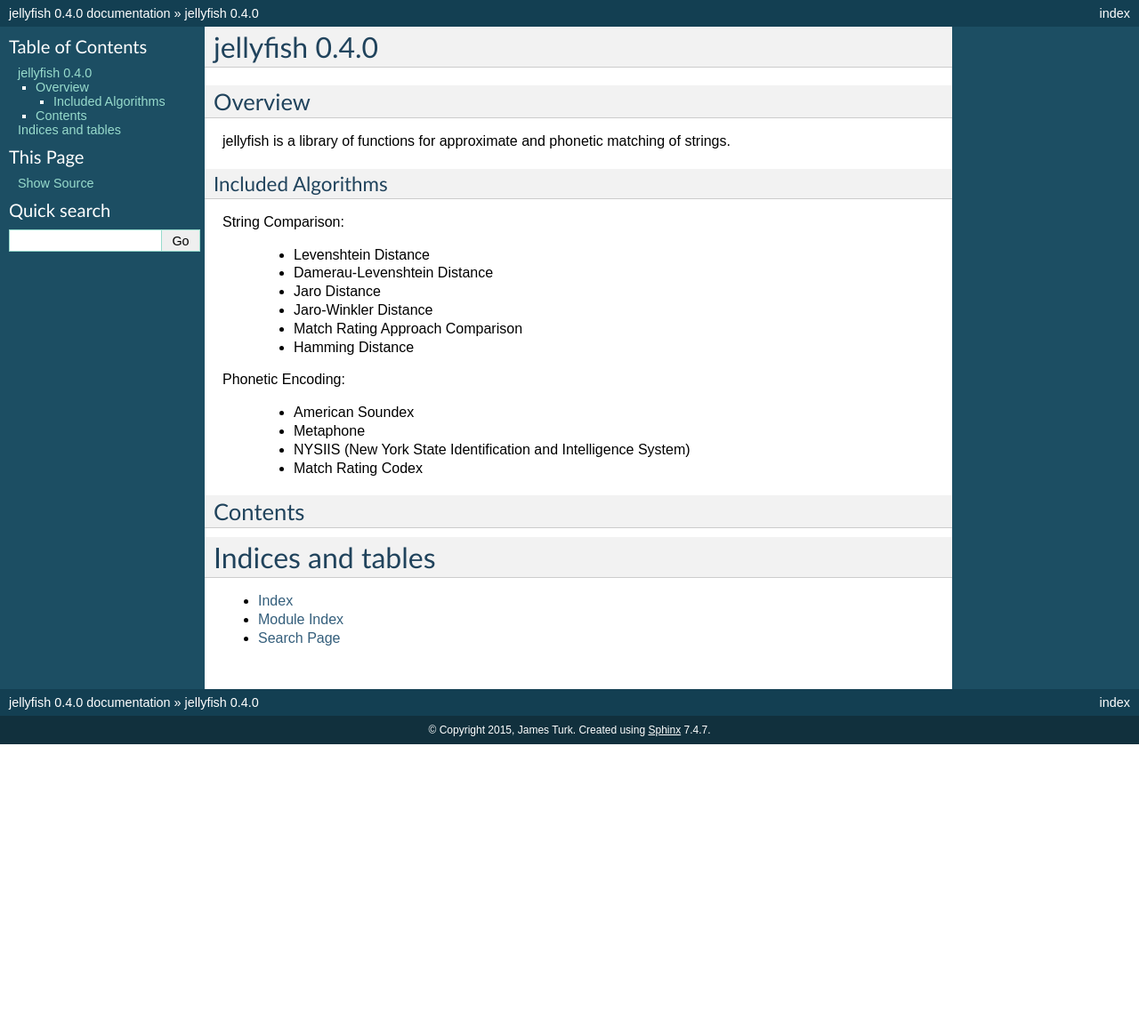
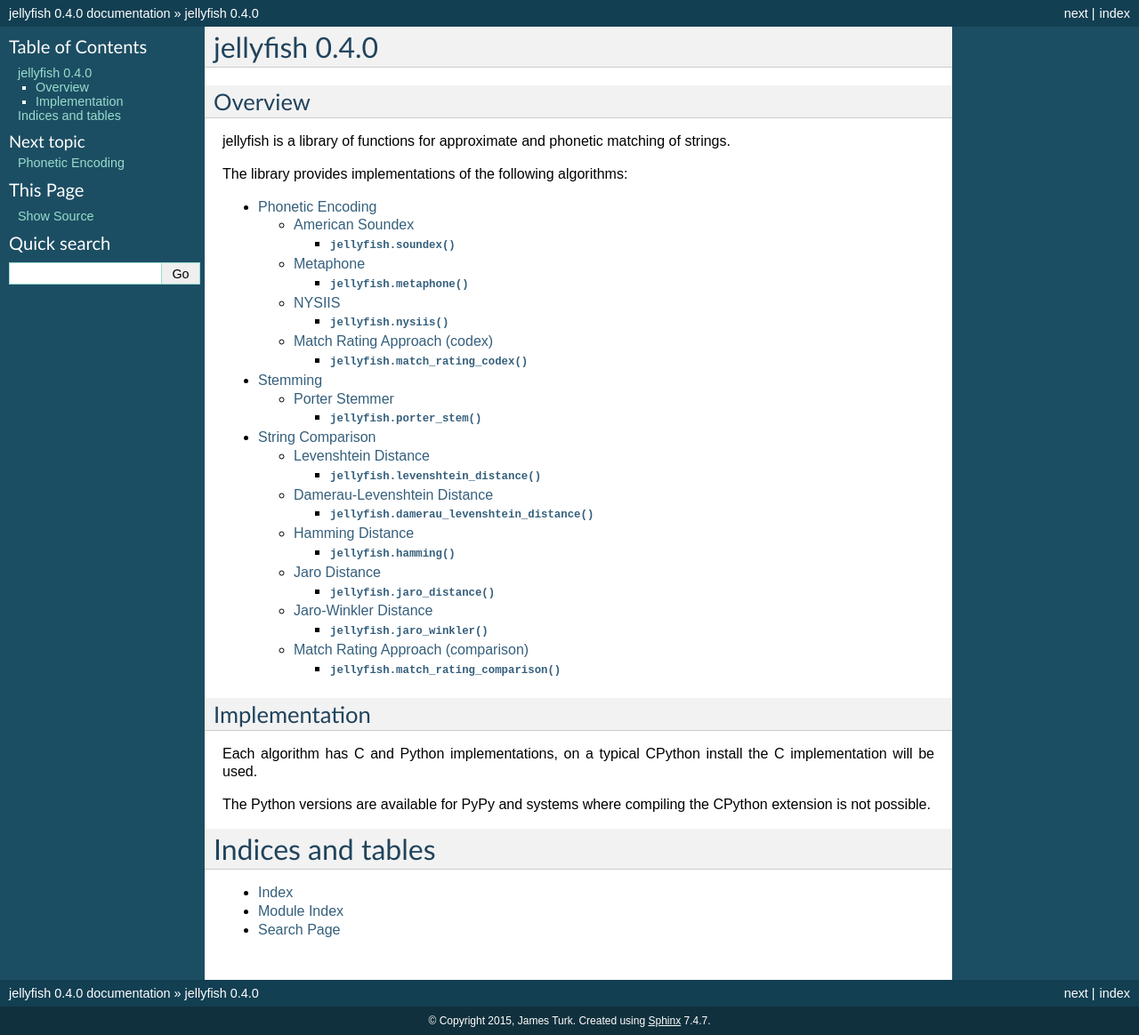
Before and after one commit to jamesturk/jellyfish, a Sphinx documentation site: the page built from docs/index.rst, in a window 1280 px wide. Shown: the whole page at 89% size. Built offline with Sphinx 7.4.7, drawn with Linux system fonts in a browser that asks for light colours; before the commit the page ends 900 px from its top, so only the background shows below that.

Commit message:
needs review, but all methods documented

```diff
--- a/docs/index.rst
+++ b/docs/index.rst
@@ -6,32 +6,22 @@
 
 jellyfish is a library of functions for approximate and phonetic matching of strings.
 
-
-Included Algorithms
-~~~~~~~~~~~~~~~~~~~
-
-String Comparison:
-
-    * Levenshtein Distance
-    * Damerau-Levenshtein Distance
-    * Jaro Distance
-    * Jaro-Winkler Distance
-    * Match Rating Approach Comparison
-    * Hamming Distance
-
-Phonetic Encoding:
-
-    * American Soundex
-    * Metaphone
-    * NYSIIS (New York State Identification and Intelligence System)
-    * Match Rating Codex
-
-
-Contents
---------
+The library provides implementations of the following algorithms:
 
 .. toctree::
-   :maxdepth: 2
+   :maxdepth: 3
+
+   phonetic
+   stemming
+   comparison
+
+Implementation
+--------------
+
+Each algorithm has C and Python implementations, on a typical CPython install the C implementation will be used.
+
+The Python versions are available for PyPy and systems where compiling the CPython extension is not possible.
+
 
 Indices and tables
 ==================
```
Also changed, not shown: docs/comparison.rst (added, +76 -0 lines), docs/phonetic.rst (renamed from docs/algorithms.rst, +6 -24 lines), docs/stemming.rst (added, +15 -0 lines).
